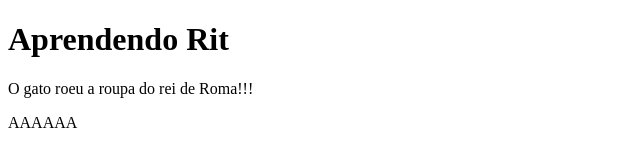
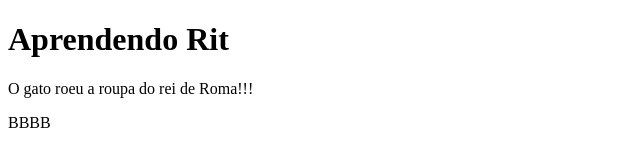
Before and after one commit to ndrero/aprendendo-git-unidev, a plain HTML site: page index.html in a window 1280 px wide. Shown: the full height of the page, 0-640 px from the left. Drawn offline with Linux system fonts and the light colour scheme.

Commit message:
Commit de teste

```diff
--- a/index.html
+++ b/index.html
@@ -9,6 +9,6 @@
 
   <h1>Aprendendo Rit</h1>
   <p>O gato roeu a roupa do rei de Roma!!!</p>
-  <p>AAAAAA</p>
+  <p>BBBB</p>
 </body>
 </html>
```
